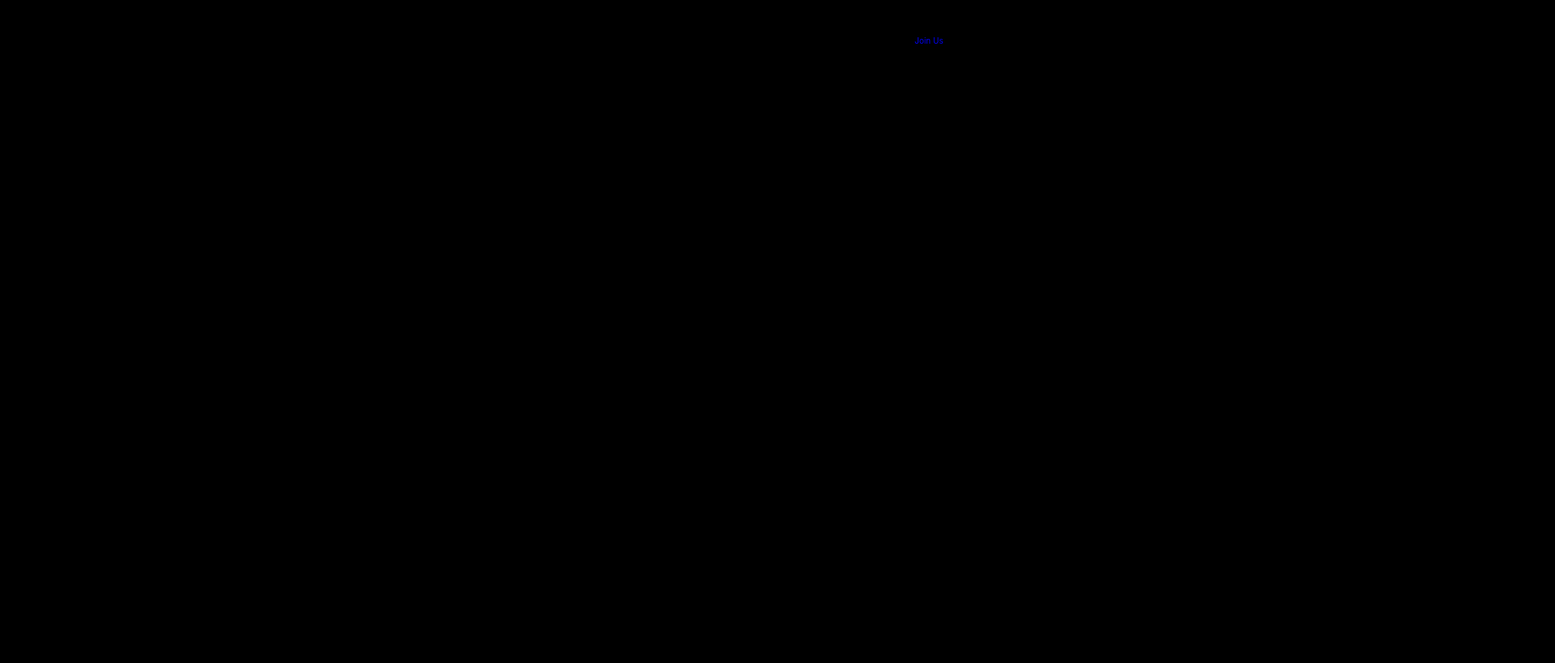
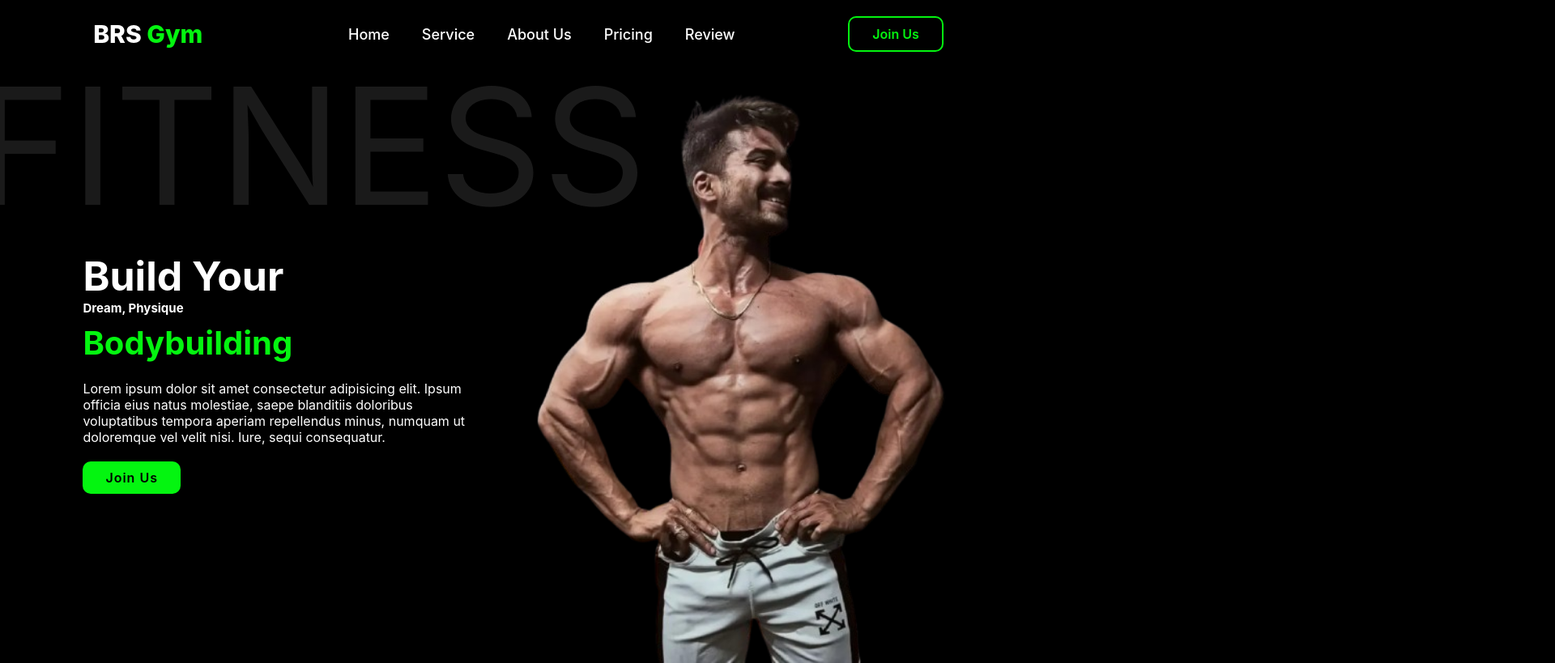
Before and after one commit to shuvankar-dev/Gym-Website, a plain HTML site: page index.html in a window 1280 px wide. Shown: the top 819 px of the page at 81% size, 1920 px wide, since content can reach past the window. Drawn offline with nearby package versions, Linux system fonts and the light colour scheme.

Commit message:
make structure of Home page

```diff
--- a/index.html
+++ b/index.html
@@ -22,5 +22,53 @@
             <a href="#" class="nav-btn">Join Us</a>
         </div>
     </header>
+
+<!-- Home Section Code -->
+
+<section class="home" id="home">
+    <div class="home-content">
+        <h3>Build Your</h3>
+        <h1>Dream, Physique</h1>
+        <h3><span class="multiple-text">Bodybuilding</span></h3>
+        <p>Lorem ipsum dolor sit amet consectetur adipisicing elit. Ipsum officia eius natus molestiae, saepe blanditiis doloribus voluptatibus tempora aperiam repellendus minus, numquam ut doloremque vel velit nisi. Iure, sequi consequatur.</p>
+        <a href="#" class="btn">Join Us</a>
+    </div>
+    <div class="home-img">
+        <img src="assets/homeImage.png" alt="Home Image">
+    </div>
+</section>
+
+<!-- Service Section Code -->
+
+<section class="services" id="services">
+    <h2 class="headding">Our <span>services</span></h2>
+    <div class="services-content">
+        <div class="row">
+            <img src="assets/image1.png" alt="">
+            <h4>Physical Fitness</h4>
+        </div>
+        <div class="row">
+            <img src="assets/image2.png" alt="">
+            <h4>weight Gain</h4>
+        </div>
+        <div class="row">
+            <img src="assets/image3.png" alt="">
+            <h4>Power Lifting</h4>
+        </div>
+        <div class="row">
+            <img src="assets/image4.png" alt="">
+            <h4>Fat Lose</h4>
+        </div>
+        <div class="row">
+            <img src="assets/image5.png" alt="">
+            <h4>Yoga</h4>
+        </div>
+        <div class="row">
+            <img src="assets/image6.png" alt="">
+            <h4>Spports Trainning</h4>
+        </div>
+    </div>
+</section>
+
 </body>
 </html>
--- a/style.css
+++ b/style.css
@@ -13,7 +13,7 @@
     --bg-color: #000;
     --snd-bg-color: #111;
     --text-color: #fff;
-    --main-color: #45ffca;
+    --main-color: #04f510;
 }
 html{
     font-size: 62.5%;
@@ -30,7 +30,7 @@ section {
  /* Header section code */
  header{
     position: fixed;
-    width: 1000%;
+    width: 100%;
     top: 0;
     right: 0;
     z-index: 1000;
@@ -52,3 +52,98 @@ section {
  .logo:hover{
     transform: scale(1.1);
  }
+ span{
+    color: var(--main-color);
+ }
+ .navbar{
+    display: flex;
+ }
+ .navbar a{
+    font-size: 1.8rem;
+    font-weight: 500;
+    color: var(--text-color);
+    margin-left: 4rem;
+    transition: all 0.5s ease;
+    border-bottom: 3px solid transparent;
+ }
+ .navbar a:hover,
+ .navbar a.active {
+    color: var(--main-color);
+    border-bottom: 3px solid var(--main-color);
+ }
+ .nav-btn{
+    display:  inline-block;
+    padding: 1rem 2.8rem;
+    background: transparent;
+    color: var(--main-color);
+    border:  2px solid var(--main-color);
+    border-radius: 1rem;
+    font-size: 1.6rem;
+    font-weight: 600;
+    transition: all 0.5s ease;
+ }
+ .nav-btn:hover{
+    background: var(--main-color);
+    color: var(--text-color);
+    box-shadow: 0 0 18px var(--main-color);
+ }
+ #menu-icon{
+    font-size: 3.6rem;
+    color: var(--main-color);
+    cursor: pointer;
+    display: none;
+ }
+
+ /* Home section Code */
+
+ .home{
+    display: flex;
+    justify-content: center;
+    align-items: center;
+ }
+ .home-content h3{
+    font-size: 5rem;
+    font-weight: 700;
+ }
+.home-content span{
+    font-size: 4rem;
+    font-weight: 700;
+    line-height: 1.3;
+}
+.home-img img{
+    width: 45vw;
+}
+.home-img::before{
+    content: 'FITNESS';
+    position: absolute;
+    top: 10%;
+    left: 30%;
+    transform: translateX(-50%);
+    font-size: 20rem;
+    font-weight: 400;
+    line-height: 20rem;
+    color: var(--text-color);
+    opacity: 0.1;
+    z-index: -1;
+}
+.home-content p{
+    font-size: 1.6rem;
+    margin-bottom: 2rem;
+    margin-top: 2rem;
+}
+.btn{
+    display: inline-block;
+    padding: 1rem 2.8rem;
+    background: var(--main-color);
+    border-radius: 1rem;
+    box-shadow: none;
+    font-size: 1.6rem;
+    color: var(--bg-color);
+    letter-spacing: 0.1rem;
+    font-weight: 600;
+    transition: 0.5s ease;
+}
+.btn:hover{
+    color: var(--text-color);
+    box-shadow: 0 0 1.6rem var(--main-color);
+}
```
Also changed, not shown: assets/homeImage.png (added), assets/image1.png (added), assets/image2.png (added), assets/image3.png (added), assets/image4.png (added), assets/image5.png (added), assets/image6.png (added), 1 other file.
